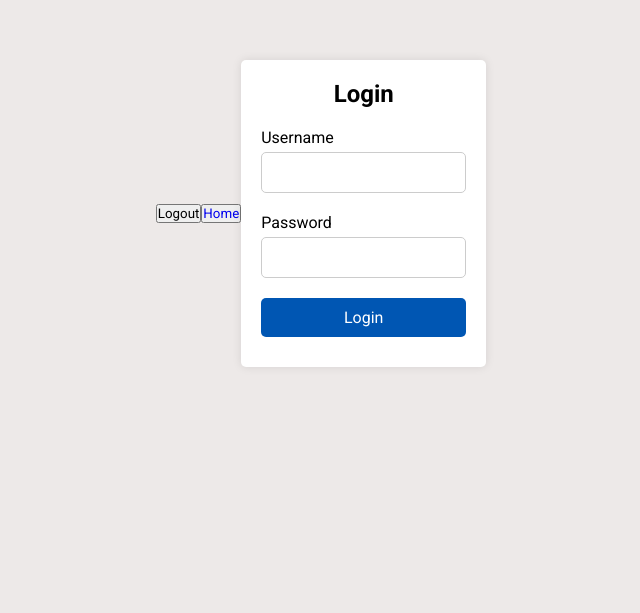
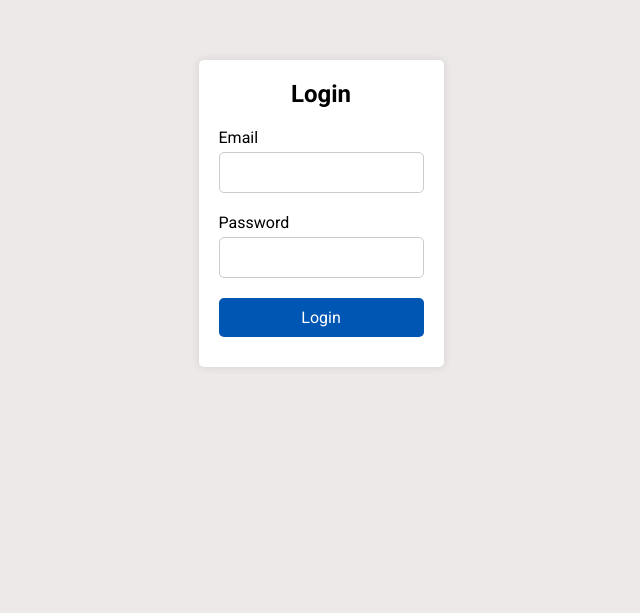
Before and after one commit to coder-gaia/vehicle_catalog, a React (Create React App) app: page /login in a window 1280 px wide. Shown: the part 187-800 px from the top of the page, without its empty margins (319-959 px from the left). Built offline with nearby package versions, Linux system fonts and the light colour scheme.

Commit message:
Creation and Login implemented

```diff
--- a/src/App.jsx
+++ b/src/App.jsx
@@ -1,20 +1,26 @@
-import React from 'react'
-import { GlobalStyle } from './styles'
-import Footer from './components/Footer'
-import { BrowserRouter } from 'react-router-dom'
-import Rotas from './routes'
+import React, { useState } from 'react';
+import { GlobalStyle } from './styles';
+import Footer from './components/Footer';
+import { BrowserRouter } from 'react-router-dom';
+import Rotas from './routes';
 
+const App = () => {
+  const [isAuthenticated, setIsAuthenticated] = useState(false);
 
-function App() {
+  const handleLogout = () => {
+    setIsAuthenticated(false);
+    console.log('User logged out. isAuthenticated:', isAuthenticated);
+  };
 
+  console.log('App rendered. isAuthenticated:', isAuthenticated);
 
-  return(
+  return (
     <BrowserRouter>
-      <GlobalStyle/>
-        <Rotas />
-        <Footer/>
+      <GlobalStyle />
+      <Rotas isAuthenticated={isAuthenticated} handleLogout={handleLogout} setIsAuthenticated={setIsAuthenticated} />
+      <Footer />
     </BrowserRouter>
-  )
-}
+  );
+};
 
-export default App
+export default App;
--- a/src/Pages/Home/index.jsx
+++ b/src/Pages/Home/index.jsx
@@ -1,40 +1,44 @@
-import React, { useState } from "react"
-import Header from "../../components/Header"
-import InputSearcher from "../../components/SearchInput"
-import { SectionTitle } from "../../components/SideBar/styles"
-import styled from "styled-components"
-import Sidebar from "../../components/SideBar"
-import VehicleList from "../../components/VehicleList"
+import React, { useState } from "react";
+import Header from "../../components/Header";
+import InputSearcher from "../../components/SearchInput";
+import { SectionTitle } from "../../components/SideBar/styles";
+import styled from "styled-components";
+import Sidebar from "../../components/SideBar";
+import VehicleList from "../../components/VehicleList";
+import PropTypes from 'prop-types';
 
-const Home = () => {
-
+const Home = ({ isAuthenticated, handleLogout }) => {
   const [filters, setFilters] = useState({
     brand: [],
     model: [],
     year: [],
     color: []
-  })
+  });
 
   const handleFilterChange = (newFilters) => {
     setFilters(newFilters);
-  }
+  };
 
   const Container = styled.div`
-  display: flex;
-`
+    display: flex;
+  `;
 
-  return(
+  return (
     <>
-      <Header/>
-      <InputSearcher/>
+      <Header isAuthenticated={isAuthenticated} handleLogout={handleLogout} />
+      <InputSearcher />
       <SectionTitle>Semi-used Vehicles</SectionTitle>
       <Container>
-        <Sidebar onFilterChange={handleFilterChange}/>
-        <VehicleList filters={filters}/>
+        <Sidebar onFilterChange={handleFilterChange} />
+        <VehicleList filters={filters} />
       </Container>
     </>
-  )
+  );
+};
 
-}
+Home.propTypes = {
+  isAuthenticated: PropTypes.bool.isRequired,
+  handleLogout: PropTypes.func.isRequired,
+};
 
-export default Home
+export default Home;
--- a/src/components/Header/index.jsx
+++ b/src/components/Header/index.jsx
@@ -1,23 +1,24 @@
-import React from 'react'
-import { Link } from 'react-router-dom'
-import { HeaderContainer } from './styles'
-import { MainTitle } from '../../styles'
-import userIcon from '../../assets/user.svg'
-const Header = ()=>{
+import React from 'react';
+import { Link } from 'react-router-dom';
+import { HeaderContainer } from './styles';
+import { MainTitle } from '../../styles';
+import userIcon from '../../assets/user.svg';
+import PropTypes from 'prop-types';
 
-  return(
+const Header = ({ isAuthenticated, handleLogout }) => {
+  console.log('Header rendered. isAuthenticated:', isAuthenticated); // Adicionar log ao renderizar Header
+
+  return (
     <HeaderContainer>
-
       <MainTitle>Gaia Motors</MainTitle>
 
       <div className="nav-links">
-
         <div className="nav-item">
           <a href="#">Buy Vehicle</a>
         </div>
 
         <div className="nav-item">
-            <Link to="createVehicle">Create Vehicle</Link>
+          <Link to="/createVehicle">Create Vehicle</Link>
         </div>
 
         <div className="nav-item">
@@ -25,14 +26,21 @@ const Header = ()=>{
         </div>
 
         <div className="login">
-          <img src={userIcon} className='user-icon'/>
-          <Link to="/signup">Login</Link>
+          <img src={userIcon} className="user-icon" />
+          {isAuthenticated ? (
+            <button onClick={handleLogout}>Logout</button>
+          ) : (
+            <Link to="/login">Login</Link>
+          )}
         </div>
+      </div>
+    </HeaderContainer>
+  );
+};
 
-      </div>
+Header.propTypes = {
+  isAuthenticated: PropTypes.bool.isRequired,
+  handleLogout: PropTypes.func.isRequired,
+};
 
-    </HeaderContainer>
-  )
-}
-
-export default Header
+export default Header;
--- a/src/components/Login/index.jsx
+++ b/src/components/Login/index.jsx
@@ -1,25 +1,65 @@
-import React from 'react';
+import React, { useState } from 'react';
 import { InputContainer, InputField, InputLabel, LoginContainer, LoginForm, LoginTitle, SubmitButton } from './styles';
-import { Link } from 'react-router-dom';
+import { useNavigate } from 'react-router-dom';
+import PropTypes from 'prop-types';
 
-const Login = () => {
+const Login = ({ handleLogout, setIsAuthenticated }) => {
+  const navigate = useNavigate();
+  const [email, setEmail] = useState('');
+  const [password, setPassword] = useState('');
 
+  const handleSubmit = async (event) => {
+    event.preventDefault();
+
+    try {
+      const response = await fetch('http://localhost:8081/api/users/login', {
+        method: 'POST',
+        headers: {
+          'Content-Type': 'application/json',
+        },
+        body: JSON.stringify({
+          email,
+          password,
+        }),
+      });
+
+      if (response.ok) {
+        alert("Logged in successfully!");
+        setIsAuthenticated(true);
+        console.log('Login successful. isAuthenticated:', true);
+        handleLogout();
+        navigate('/');
+      } else {
+        console.error('Erro ao fazer login');
+      }
+    } catch (error) {
+      console.error('Erro ao fazer login', error);
+    }
+  };
 
   return (
     <LoginContainer>
-        <div>
-          <button>Logout</button>
-          <button><Link to='/'>Home</Link></button>
-        </div>
-        <LoginForm>
+      <LoginForm onSubmit={handleSubmit}>
         <LoginTitle>Login</LoginTitle>
         <InputContainer>
-            <InputLabel htmlFor="username">Username</InputLabel>
-            <InputField type="text" id="username" name="username"  />
+          <InputLabel htmlFor="email">Email</InputLabel>
+          <InputField
+            type="email"
+            id="email"
+            value={email}
+            onChange={(e) => setEmail(e.target.value)}
+            required
+          />
         </InputContainer>
         <InputContainer>
           <InputLabel htmlFor="password">Password</InputLabel>
-            <InputField type="password" id="password" name="password" />
+          <InputField
+            type="password"
+            id="password"
+            value={password}
+            onChange={(e) => setPassword(e.target.value)}
+            required
+          />
         </InputContainer>
         <SubmitButton type="submit">Login</SubmitButton>
       </LoginForm>
@@ -27,4 +67,9 @@ const Login = () => {
   );
 };
 
+Login.propTypes = {
+  handleLogout: PropTypes.func.isRequired,
+  setIsAuthenticated: PropTypes.func.isRequired,
+};
+
 export default Login;
--- a/src/components/UserRegistration/index.jsx
+++ b/src/components/UserRegistration/index.jsx
@@ -1,20 +1,59 @@
-import React from "react"
-import { Link } from "react-router-dom"
-import { InputContainer, InputField, InputLabel, SignUpContainer, SignUpForm, SignUpTitle, SubmitButton, UnderText } from "./styles"
+import React, { useState } from 'react';
+import { Link, useNavigate } from 'react-router-dom';
+import {
+  InputContainer,
+  InputField,
+  InputLabel,
+  SignUpContainer,
+  SignUpForm,
+  SignUpTitle,
+  SubmitButton,
+  UnderText,
+} from './styles';
 
 const Registration = () => {
+  const [username, setUsername] = useState('');
+  const [email, setEmail] = useState('');
+  const [password, setPassword] = useState('');
+  const navigate = useNavigate();
 
+  const handleSubmit = async (event) => {
+    event.preventDefault();
 
+    try {
+      const response = await fetch('http://localhost:8081/api/users/create', {
+        method: 'POST',
+        headers: {
+          'Content-Type': 'application/json',
+        },
+        body: JSON.stringify({
+          username,
+          email,
+          password,
+          roles: ['USER'],
+        }),
+      });
+
+      if (response.ok) {
+        navigate('/login');
+        console.error('Erro ao criar usuário');
+      }
+    } catch (error) {
+      console.error('Erro ao criar usuário', error);
+    }
+  };
 
   return (
     <SignUpContainer>
-      <SignUpForm>
+      <SignUpForm onSubmit={handleSubmit}>
         <SignUpTitle>Sign Up</SignUpTitle>
         <InputContainer>
           <InputLabel htmlFor="username">Username</InputLabel>
           <InputField
             type="text"
             id="username"
+            value={username}
+            onChange={(e) => setUsername(e.target.value)}
             required
           />
         </InputContainer>
@@ -23,6 +62,8 @@ const Registration = () => {
           <InputField
             type="email"
             id="email"
+            value={email}
+            onChange={(e) => setEmail(e.target.value)}
             required
           />
         </InputContainer>
@@ -31,15 +72,21 @@ const Registration = () => {
           <InputField
             type="password"
             id="password"
+            value={password}
+            onChange={(e) => setPassword(e.target.value)}
             required
           />
         </InputContainer>
         <SubmitButton type="submit">Sign Up</SubmitButton>
-        <UnderText>Already have an account? <Link to="/login">Login</Link></UnderText>
-        <UnderText><Link to="/">Home</Link></UnderText>
+        <UnderText>
+          Already have an account? <Link to="/login">Login</Link>
+        </UnderText>
+        <UnderText>
+          <Link to="/">Home</Link>
+        </UnderText>
       </SignUpForm>
     </SignUpContainer>
   );
-}
+};
 
-export default Registration
+export default Registration;
--- a/src/index.jsx
+++ b/src/index.jsx
@@ -4,6 +4,7 @@ import App from './App'
 import reportWebVitals from './reportWebVitals'
 
 const root = ReactDOM.createRoot(document.getElementById('root'))
+
 
 root.render(
   <React.StrictMode>
--- a/src/routes.jsx
+++ b/src/routes.jsx
@@ -1,27 +1,28 @@
-import React from "react"
-import { Routes, Route } from 'react-router-dom'
-import UserRegistration from "../src/components/UserRegistration"
-import Login from "../src/components/Login"
-import Home from '../src/Pages/Home'
-import VehicleRegistration from "./components/VehicleRegistration"
-import PropTypes from 'prop-types'
+import React from "react";
+import { Routes, Route } from 'react-router-dom';
+import UserRegistration from "../src/components/UserRegistration";
+import Login from "../src/components/Login";
+import Home from '../src/Pages/Home';
+import VehicleRegistration from "./components/VehicleRegistration";
+import PropTypes from 'prop-types';
 
+const Rotas = ({ isAuthenticated, handleLogout, setIsAuthenticated }) => {
+  console.log('Rotas component rendered. isAuthenticated:', isAuthenticated); // Adicionar log ao renderizar Rotas
 
-
-const Rotas = ({ isLoggedIn, handleLogout }) => {
-  return(
+  return (
     <Routes>
-      <Route path="/"  element={<Home isLoggedIn={isLoggedIn} handleLogout={handleLogout} />}/>
-      <Route path="/signup" element={<UserRegistration/>}/>
-      <Route path="/login" element={<Login/>}/>
-      <Route path="createVehicle/" element={<VehicleRegistration/>}/>
-  </Routes>
-  )
-}
+      <Route path="/" element={<Home isAuthenticated={isAuthenticated} handleLogout={handleLogout} />} />
+      <Route path="/signup" element={<UserRegistration />} />
+      <Route path="/login" element={<Login handleLogout={handleLogout} setIsAuthenticated={setIsAuthenticated} />} />
+      <Route path="/createVehicle" element={<VehicleRegistration />} />
+    </Routes>
+  );
+};
 
 Rotas.propTypes = {
-  isLoggedIn: PropTypes.bool.isRequired,
-  handleLogout: PropTypes.func.isRequired
+  isAuthenticated: PropTypes.bool.isRequired,
+  handleLogout: PropTypes.func.isRequired,
+  setIsAuthenticated: PropTypes.func.isRequired,
 };
 
-export default Rotas
+export default Rotas;
```
Lines whose indentation alone changed are shown as unchanged.
